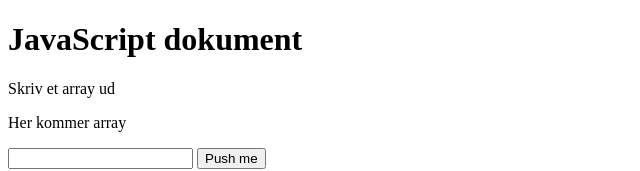
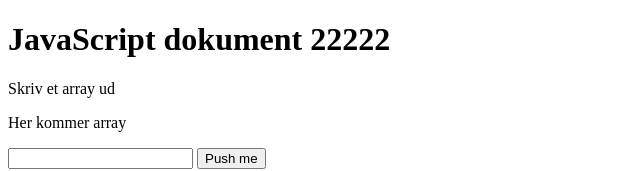
Before and after one commit to TobiasSolv/javascriptV1Clone, a website: page Index.html in a window 1280 px wide. Shown: the top 171 px of the page, without its empty margins (0-640 px from the left). Drawn offline with Linux system fonts and the light colour scheme.

Commit message:
med 2222

```diff
--- a/Index.html
+++ b/Index.html
@@ -5,7 +5,7 @@
     <title>Min første JavaScript side</title>
 </head>
 <body>
-<h1>JavaScript dokument</h1>
+<h1>JavaScript dokument 22222</h1>
 <p>Skriv et array ud</p>
 <p id="demo"> Her kommer array</p>
 
```
